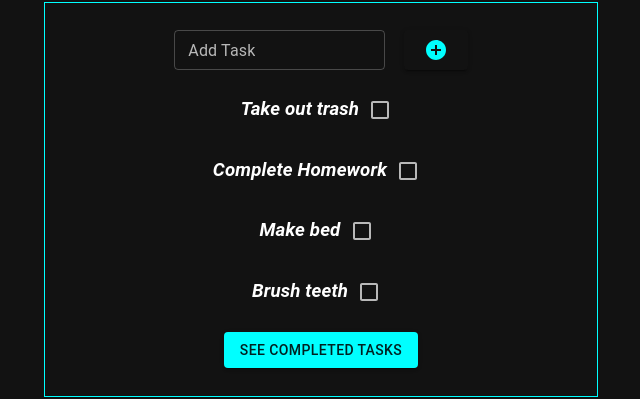
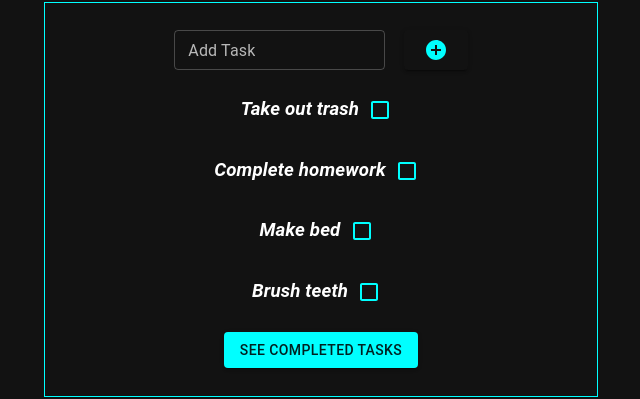
Before and after one commit to OnkurLal/notes-app, a React (Vite) app: page / in a window 1280 px wide. Shown: the part 283-682 px from the top of the page, without its empty margins (319-959 px from the left). Built offline with nearby package versions, Linux system fonts and the light colour scheme.

Commit message:
updated checkbox styling

```diff
--- a/src/components/CheckListItem.jsx
+++ b/src/components/CheckListItem.jsx
@@ -7,9 +7,9 @@ const CheckListItem = (props) => {
         const {handleChange} = props
     return (
         <>
-        <h3 className='checkbox'>
+        <h3 className='task'>
         {text}
-        <Checkbox id ={id} onChange={()=>handleChange(id)} checked = {completed} />
+        <Checkbox className='checkbox' id ={id} onChange={()=>handleChange(id)} checked = {completed} />
         </h3>
 
         </>
--- a/src/css/CheckListItem.css
+++ b/src/css/CheckListItem.css
@@ -1,4 +1,7 @@
-.checkbox{
+.task{
     font-weight: bold;
     font-style: italic;
 }
+.checkbox{
+    color: cyan !important;
+}
--- a/src/data/notesData.jsx
+++ b/src/data/notesData.jsx
@@ -1,6 +1,6 @@
 const notes = [
     { id: 1, text: "Take out trash", completed: false },
-    { id: 2, text: "Complete Homework", completed: false },
+    { id: 2, text: "Complete homework", completed: false },
     { id: 3, text: "Make bed", completed: false },
     { id: 4, text: "Brush teeth", completed: false },
   ]
```
